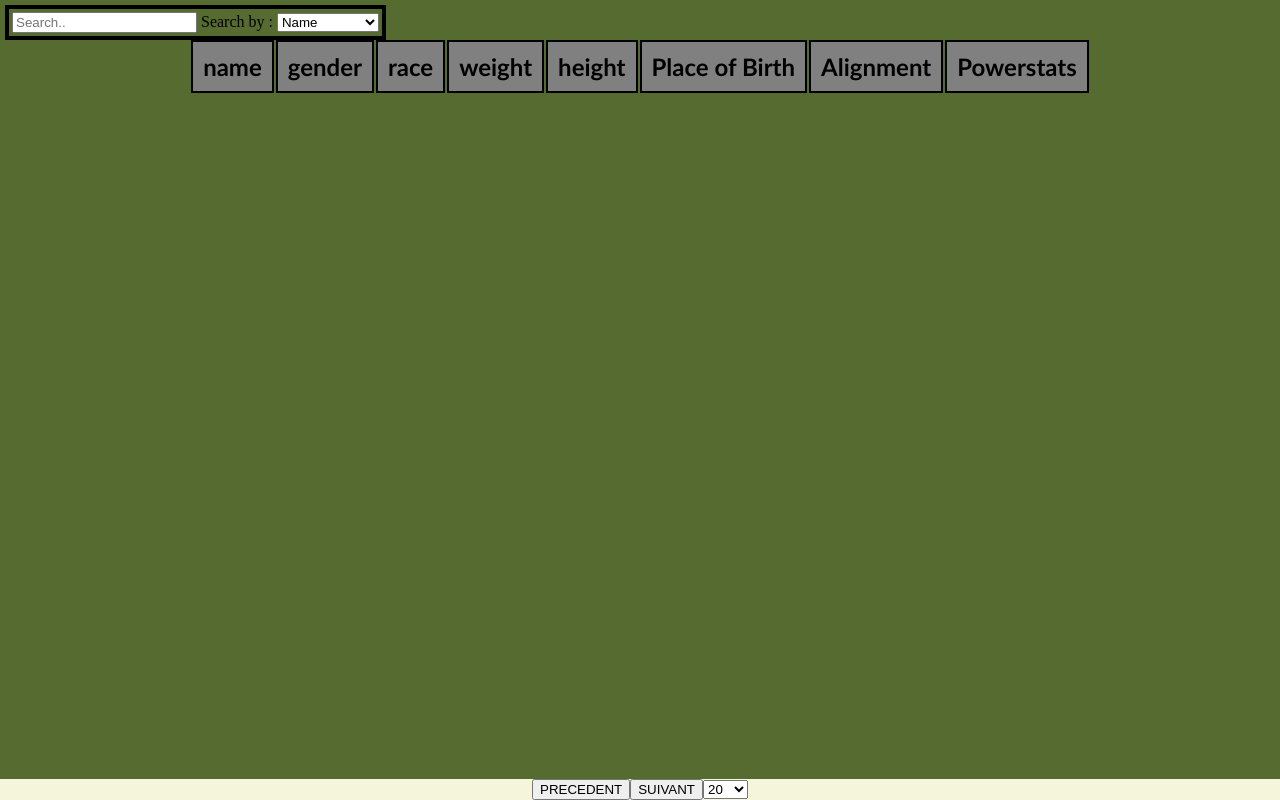
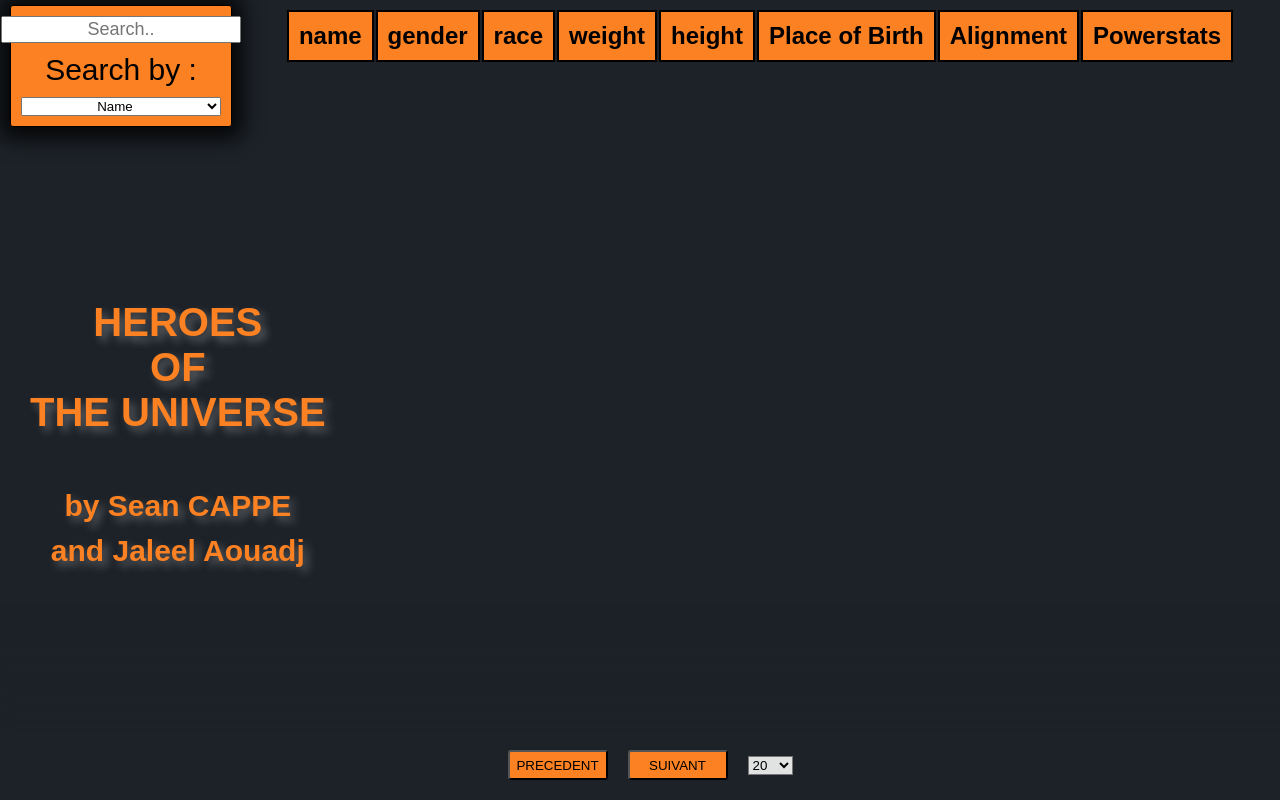
Before and after one commit to Bontaaz/Shrekos-portable, a plain HTML site: page index.html in a window 1280 px wide. Drawn offline with Linux system fonts and the light colour scheme; no server answers; a web font is replaced by a local one.

Commit message:
Style + powerstats

```diff
--- a/index.html
+++ b/index.html
@@ -2,23 +2,39 @@
 <html>
 <head>
     <link rel="shortcut icon" href="#">
+    <link href="http://fonts.cdnfonts.com/css/international-super-hero" rel="stylesheet">
     <title>Shrek's plan to destroy heros</title>
     <style>
+        * {
+            font-family: 'International Super Hero', sans-serif;
+
+        }
         body {
-            padding: 30px;
-
+            padding-left: 240px;
             display: flex;
             justify-content: center;
             align-items: center;
-            background-color: darkolivegreen;
+            background-color: #1D2228;
         }
 
         #pipi {
-            padding: 3px;
+            font-size: 30px;
+            row-gap: 10px;
+            display: flex;
+            flex-direction: column;
+            justify-content: center;
+            align-items: center;
+            background-color: #FB8122;
+            border-radius: 3px;
+            padding: 10px;
+            height: 100px;
             position: fixed;
+            width: 200px;
             top:5px;
-            left:5px;
-            border:4px solid black;
+            left:10px;
+            border: 1px solid black;
+            -webkit-box-shadow: 0px 1px 21px 10px rgba(0,0,0,0.88);
+            box-shadow: 0px 1px 21px 10px rgba(0,0,0,0.88);
         }
 
         #image{
@@ -30,36 +46,82 @@
         }
         #content{
             padding:10px;
-            font-family:Cambria, Cochin, Georgia, Times, 'Times New Roman', serif;
+            font-family: 'International Super Hero', sans-serif;
             font-weight: bold;
 
         }
+
+        ul {
+            padding: 0;
+            list-style: none;
+            list-style-type: none;
+        }
         td{
-            background-color: lightgrey;
-            font-family: 'Trebuchet MS', 'Lucida Sans Unicode', 'Lucida Grande', 'Lucida Sans', Arial, sans-serif;
+            text-align: center;
+            padding : 20px;
+            background-color: #E1E2E2;
+            font-family: 'International Super Hero', sans-serif;
+            font-size: 24px;
             border: 2px solid black;;
         }
         th{
-            background-color: grey;
+            background-color: #FB8122;
             padding: 10px;
             font-size: 24px;
-            font-family: 'Trebuchet MS', 'Lucida Sans Unicode', 'Lucida Grande', 'Lucida Sans', Arial, sans-serif;
+            font-family: 'International Super Hero', sans-serif;
             border: 2px solid black;
 
         }
         footer {
+            -webkit-box-shadow: 0px 0px 50px 50px #1D2228;
+box-shadow: 0px 0px 50px 50px #1D2228;
+            padding: 10px;
             display :flex;
             align-items: center;
             justify-content: center;
-            background-color: beige;
+            background-color: #1D2228;
+            left:0;
             bottom: 0;
             width: 100%;
             position: fixed;
         }
+        #myInput{
+            text-align: center;
+            font-size: 18px;
+        }
+        #select{
+            width: 100%;
+            size:20;
+            text-align: center;
+        }
+        button{
+            margin: 10px;
+            background-color: #FB8122;
+            height: 30px;
+            width: 100px;
+            border-radius: 3px;
 
+        }
+        #listee{
+            margin :10px ;
+            background-color: #E1E2E2;
+
+        }
+
+        #title {
+            text-align: center;
+            position: fixed;
+            left : 30px;
+            top:300px;
+            font-size: 40px;
+            font-weight: bold;
+            color:#FB8122;
+            text-shadow: 5px 5px 9px rgba(225,226,226,0.34);
+        }
     </style>
   </head>
 <body>
+    <div id="title"> HEROES <br>OF <br>THE UNIVERSE <br><br><span style="font-size:30px">by Sean CAPPE <br>and Jaleel Aouadj</span></div>
     <div id="pipi">
         <input type="text" id="myInput" placeholder="Search..">
         <label for="search-select">Search by :</label>
@@ -78,7 +140,7 @@
     <table id="myTable">
         <thead>
             <tr>
-                <th>name</th>
+                <th id="hhhh">name</th>
                 <th>gender</th>
                 <th>race</th>
                 <th>weight</th>
@@ -105,9 +167,6 @@
         </form>
     </footer>
 </body>
-
-<footer>
-</footer>
 <script type="text/javascript" src="main.js">
 </script>
 </html>
--- a/main.js
+++ b/main.js
@@ -12,6 +12,7 @@ v.Pages = 0
 v.actualPage = 20
 let dataAll
 let data
+
 
 function grossefonction(){
     return fetch('https://rawcdn.githack.com/akabab/superhero-api/0.2.0/api/all.json')
@@ -41,6 +42,8 @@ select.addEventListener('change',()=>{
     usrChoice = select.value
 
 })
+
+
 input.oninput = function(){
         // Declare variables
         let input, filter, table, tr, td, i, txtValue;
@@ -94,21 +97,30 @@ nextprec(1)
         data = dataAll.slice(v.actualPage*v.Pages,v.actualPage*v.Pages+v.actualPage)
         console.log(data)
         data.forEach(element => {
-            let tabdata = [`${element.name}`,`${element.appearance.gender}`,`${element.appearance.race}`,`${element.appearance.weight[0]}`,`${element.appearance.height[0]}`,`${element.biography.placeOfBirth}`,`${element.biography.alignment}`,`${element.powerstats[0]}`]
+            let data = [`Intelligence = ${element.powerstats.intelligence}`,`Speed = ${element.powerstats.speed}`,`Strength = ${element.powerstats.strength}`,`Durability = ${element.powerstats.durability}`,`Power = ${element.powerstats.power}`,`Combat = ${element.powerstats.combat}`,];
+            let tabdata = [`${element.name}`,`${element.appearance.gender}`,`${element.appearance.race}`,`${element.appearance.weight[0]}`,`${element.appearance.height[0]}`,`${element.biography.placeOfBirth}`,`${element.biography.alignment}`,'Power Stats :']
             let row = document.createElement('tr')
             for (let index = 0; index < 8; index++) {
                 let ele = document.createElement('td')
                 let text3 = document.createTextNode(`${tabdata[index]}`)
                 if (index == 0){
-                    console.log('cacaaaa')
                     ele.setAttribute('id','image')
                     let img = document.createElement('img')
                     img.src = `${element.images.sm}`
                     ele.appendChild(img)
-                }else{
-                    ele.setAttribute('id','content')
                 }
                 ele.appendChild(text3)
+                if (index == 7){
+                    let powerlist = document.createElement('ul')
+                    powerlist.setAttribute('id','myList')
+
+                    data.forEach((item)=>{
+                        let li = document.createElement("li");
+                        li.innerText = item;
+                        powerlist.appendChild(li);
+                    })
+                    ele.appendChild(powerlist)
+                }
                 row.appendChild(ele)
             }
 
@@ -120,6 +132,7 @@ nextprec(1)
         console.log(data)
     }
 
+
 function datX(){
     const listee = document.getElementById('listee')
     val = listee.options[listee.selectedIndex].value
```
